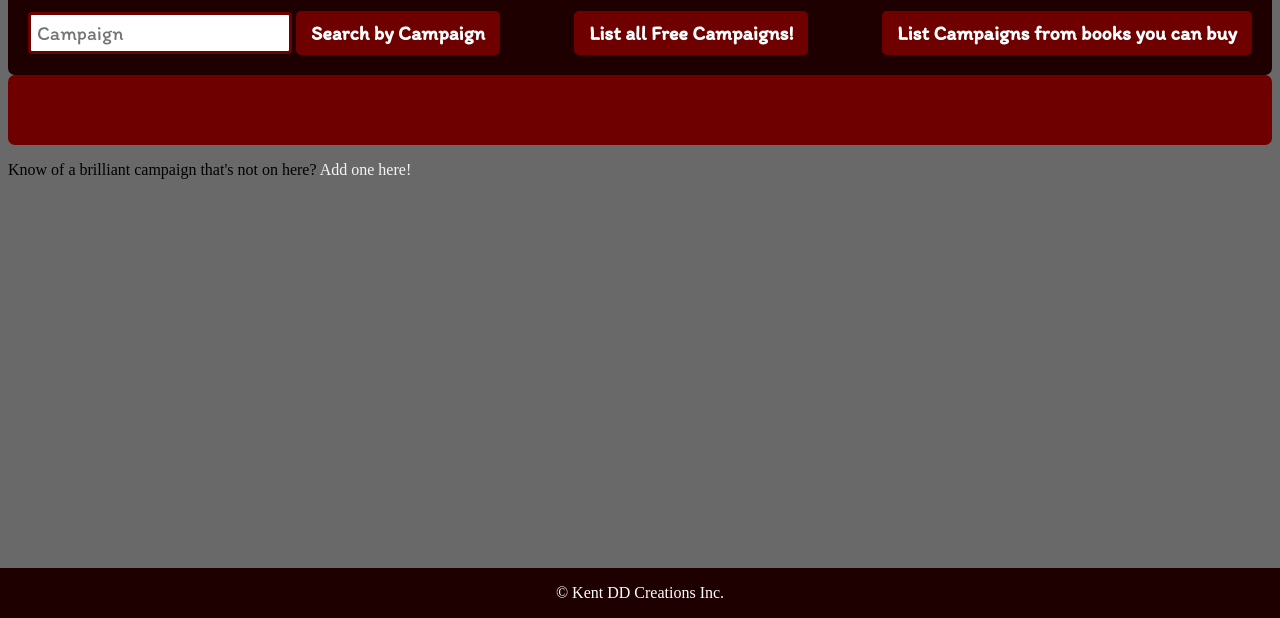
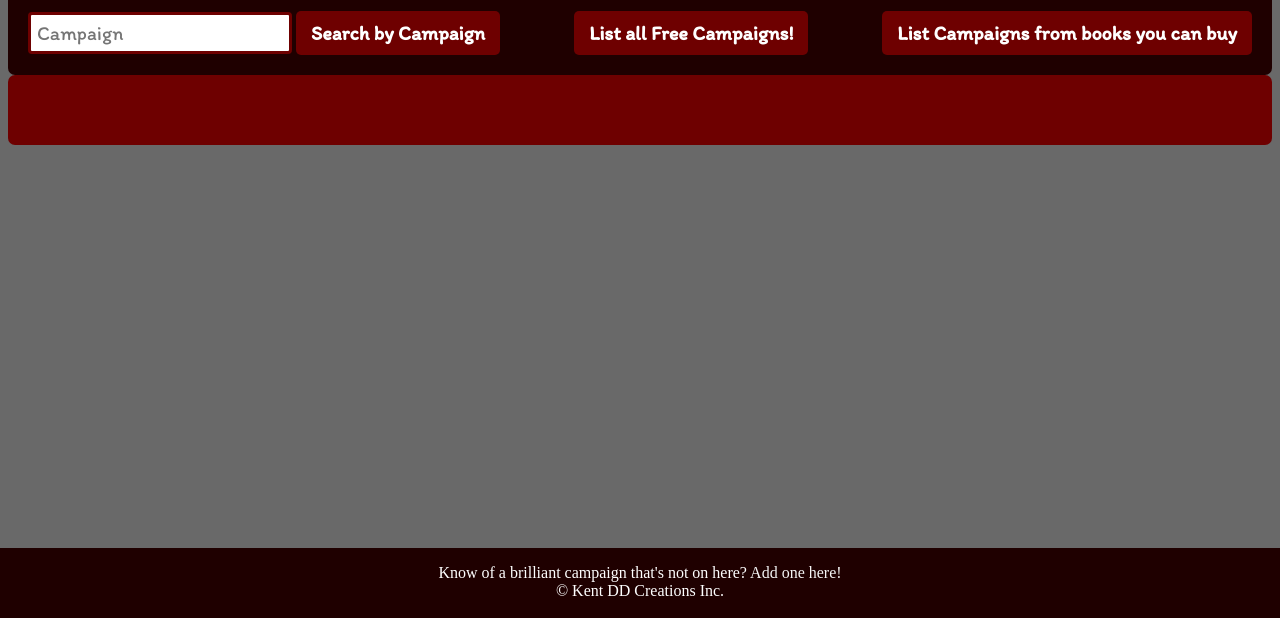
Before and after one commit to JasonK97/DDCreatorNode, a website: page public/campaigns.html in a window 1280 px wide. Shown: the part 182-800 px from the top of the page. Drawn offline with nearby package versions, Linux system fonts and the light colour scheme.

Commit message:
foorter css

```diff
--- a/public/campaigns.css
+++ b/public/campaigns.css
@@ -77,17 +77,6 @@ a {
     color: whitesmoke;
 }
 
-/* #addLink {
-    background-color: rgb(110, 0, 0);
-    padding: 10px 15px;
-    color: white;
-    border: hidden;
-    border-radius: 5px;
-    font-weight: bold;
-    font-family: 'Itim', cursive;
-    font-size: 20px;
-} */
-
 a:hover {
     text-decoration: dotted;
     color: black;
@@ -100,7 +89,7 @@ a:hover {
     position: fixed;
     left: 0;
     bottom: 0;
-    height: 50px;
+    height: 70px;
     width: 100%;
     overflow: hidden;
 }
--- a/public/campaigns.html
+++ b/public/campaigns.html
@@ -31,12 +31,9 @@
         <ul id="ulCampaigns"></ul>
     </div>
 
-    <div id="addCampaign">
-        <p>Know of a brilliant campaign that's not on here? <a id="addLink" href="./addCampaign.html">Add one here!</p>
-    </div>
-
     <div id="footer">
-        <p>&copy; Kent DD Creations Inc.</p>
+        <p>Know of a brilliant campaign that's not on here? <a id="addLink" href="./addCampaign.html">Add one here!</a><br>
+        &copy; Kent DD Creations Inc.</p>
     </div>
 
 </body>
```
